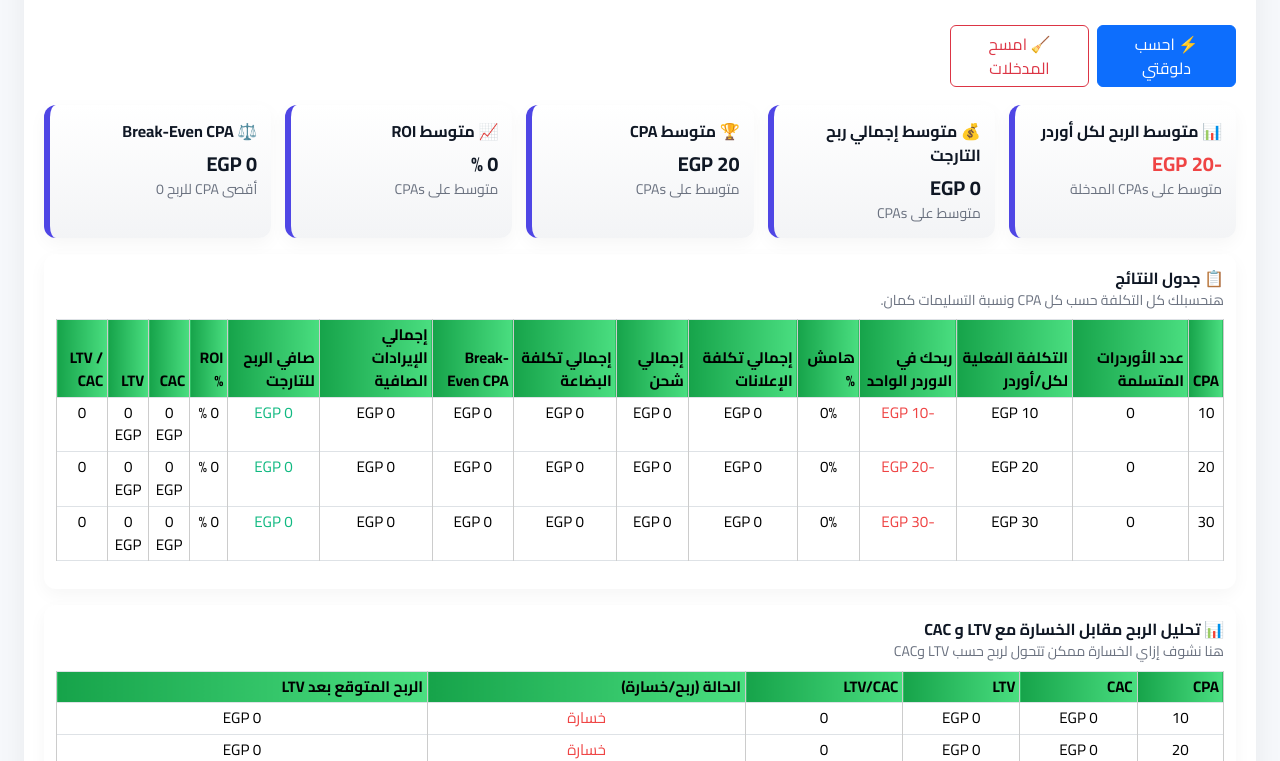
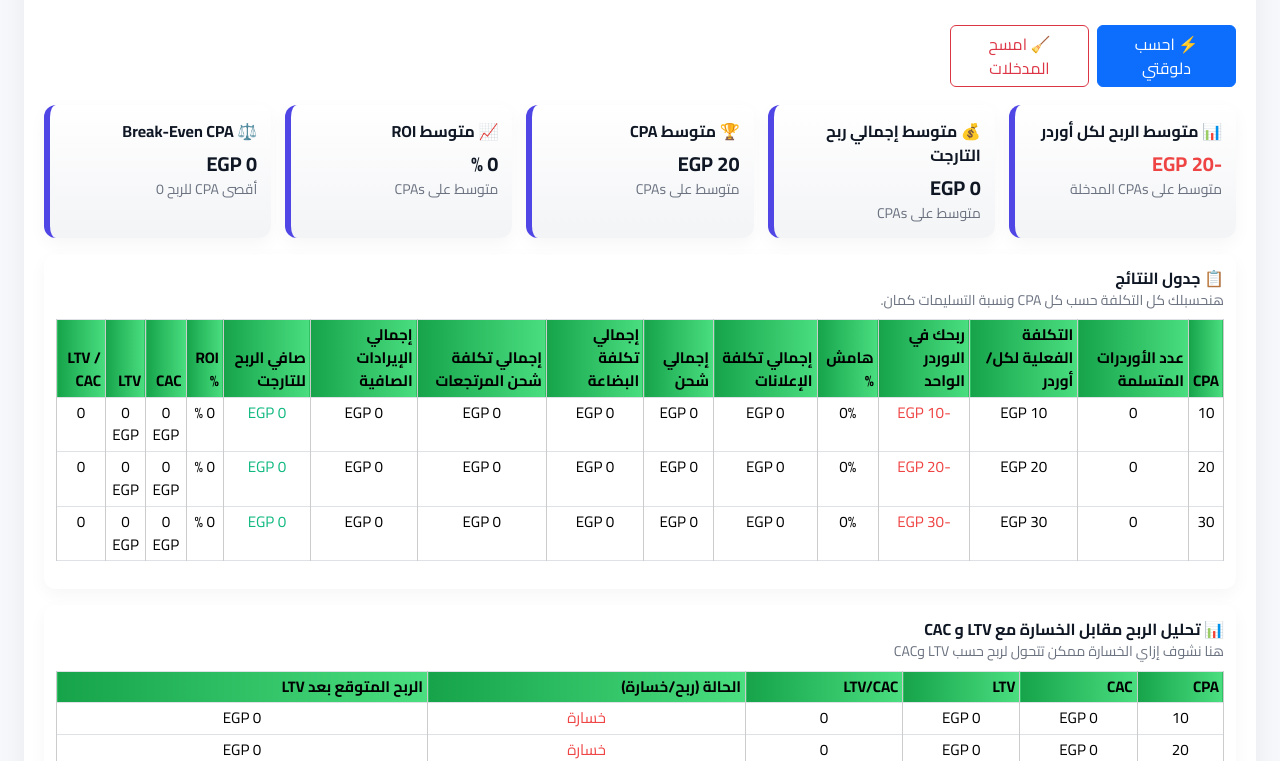
Before and after one commit to mahmoudzakiofficial/AdCalcV1.0.0, a plain HTML site: page index.html in a window 1280 px wide. Shown: the part 502-1263 px from the top of the page. Drawn offline with nearby package versions, Linux system fonts and the light colour scheme.

Commit message:
Update index.html

```diff
--- a/index.html
+++ b/index.html
@@ -129,7 +129,7 @@ tbody tr:hover{background:rgba(79,70,229,0.1);cursor:pointer;}
     <th>إجمالي تكلفة الإعلانات</th>
     <th>إجمالي شحن</th>
     <th>إجمالي تكلفة البضاعة</th>
-              <th>Break-Even CPA</th>
+    <th>إجمالي تكلفة شحن المرتجعات</th> <!-- 👈 بديل عن Break-Even -->
     <th>إجمالي الإيرادات الصافية</th>
     <th>صافي الربح للتارجت</th>
     <th>ROI %</th>
@@ -138,6 +138,8 @@ tbody tr:hover{background:rgba(79,70,229,0.1);cursor:pointer;}
     <th>LTV / CAC</th>
   </tr>
 </thead>
+<tbody></tbody>
+
           <tbody></tbody>
         </table>
       </div>
@@ -326,7 +328,7 @@ tbody tr:hover{background:rgba(79,70,229,0.1);cursor:pointer;}
           <td>${r.totalAds} ${currency}</td>
           <td>${r.totalShipping} ${currency}</td>
           <td>${r.totalCOGS} ${currency}</td>
-          <td>${r.breakEvenCPA} ${currency}</td>
+          <td>${r.totalReturnCost} ${currency}</td>
           <td>${r.totalRevenueNet} ${currency}</td>
           <td class="value ${profitClass}">${r.netProfit} ${currency}</td>
           <td>${r.roi} %</td>
```
Lines whose indentation alone changed are shown as unchanged.
